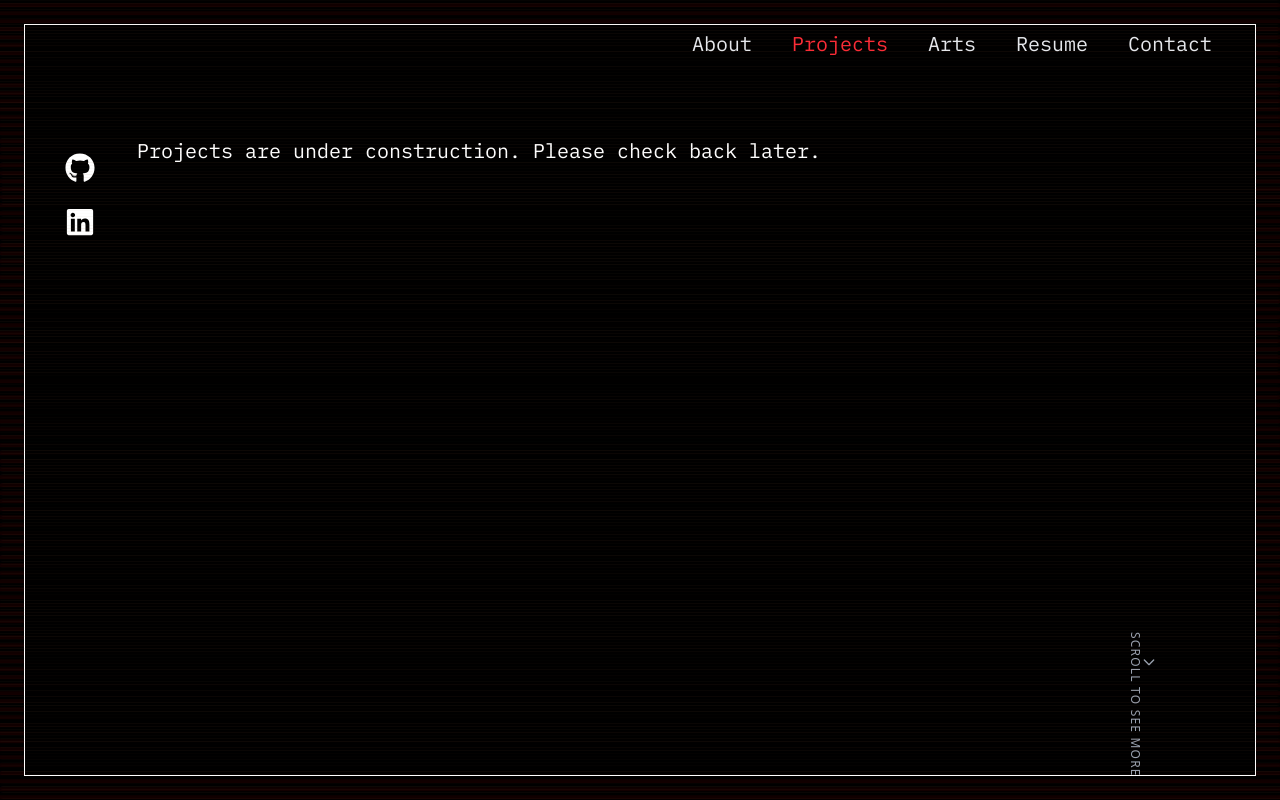
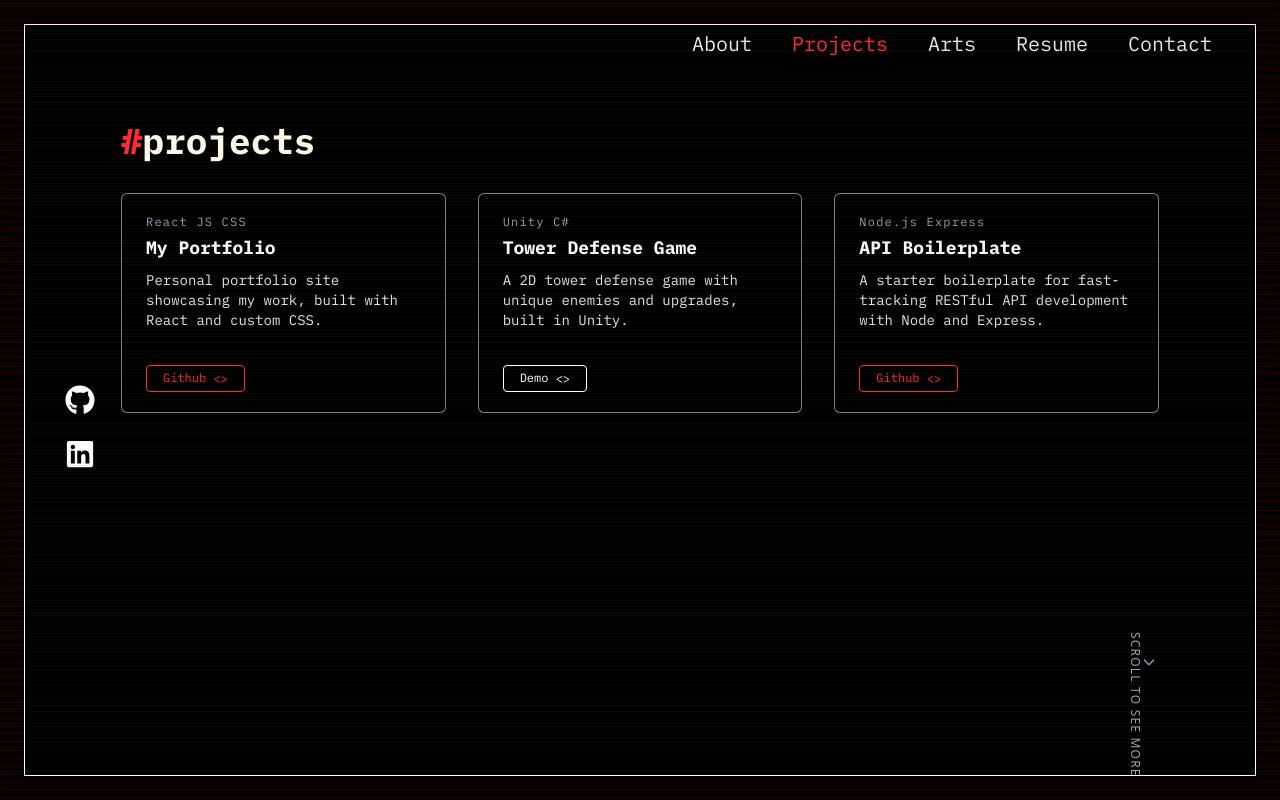
Before and after one commit to rajrna/portfolio-v2, a React (Vite) app: page / in a window 1280 px wide. Both pictures are taken after a click on the button "Projects". Built offline with nearby package versions, Linux system fonts and the light colour scheme.

Commit message:
Added project section

```diff
--- a/src/components/Projects.jsx
+++ b/src/components/Projects.jsx
@@ -1,7 +1,81 @@
+const projects = [
+  {
+    stack: "React JS CSS",
+    title: "My Portfolio",
+    desc: "Personal portfolio site showcasing my work, built with React and custom CSS.",
+    links: [
+      {
+        label: "Github",
+        href: "https://github.com/yourname/portfolio",
+        type: "github",
+      },
+    ],
+  },
+  {
+    stack: "Unity C#",
+    title: "Tower Defense Game",
+    desc: "A 2D tower defense game with unique enemies and upgrades, built in Unity.",
+    links: [{ label: "Demo", href: "https://yourgame.demo", type: "live" }],
+  },
+  {
+    stack: "Node.js Express",
+    title: "API Boilerplate",
+    desc: "A starter boilerplate for fast-tracking RESTful API development with Node and Express.",
+    links: [
+      {
+        label: "Github",
+        href: "https://github.com/yourname/api-boilerplate",
+        type: "github",
+      },
+    ],
+  },
+  // ...add more projects here
+];
+
+const buttonColors = {
+  github: "border-red-500 text-red-500 hover:bg-red-500 hover:text-black",
+  live: "border-white text-white hover:bg-white hover:text-black",
+};
+
 export function Projects() {
   return (
-    <div className="text-white font-mono text-xl p-4">
-      Projects are under construction. Please check back later.
-    </div>
+    <section className="w-full max-w-6xl mx-auto">
+      <h2 className="text-3xl md:text-4xl font-mono font-bold mb-8 text-left text-amber-50">
+        <span className="text-red-500">#</span>projects
+      </h2>
+      <div className="grid gap-6 md:gap-8 grid-cols-1 sm:grid-cols-2 lg:grid-cols-3">
+        {projects.map((proj, idx) => (
+          <div
+            key={proj.title}
+            className="border border-white/50 rounded-md px-6 py-5 flex flex-col min-h-[220px] bg-black/60 hover:border-red-500 transition duration-200"
+          >
+            <div className="text-xs tracking-widest text-gray-400 mb-1 font-mono">
+              {proj.stack}
+            </div>
+            <div className="font-bold text-lg mb-2 text-white font-mono">
+              {proj.title}
+            </div>
+            <div className="flex-grow text-gray-200 mb-4 text-sm font-mono">
+              {proj.desc}
+            </div>
+            <div className="flex gap-3">
+              {proj.links.map((link) => (
+                <a
+                  key={link.href}
+                  href={link.href}
+                  target="_blank"
+                  rel="noopener noreferrer"
+                  className={`inline-block px-4 py-1 border rounded font-mono text-xs transition ${
+                    buttonColors[link.type]
+                  }`}
+                >
+                  {link.label} <span className="align-middle">&lt;&gt;</span>
+                </a>
+              ))}
+            </div>
+          </div>
+        ))}
+      </div>
+    </section>
   );
 }
```
